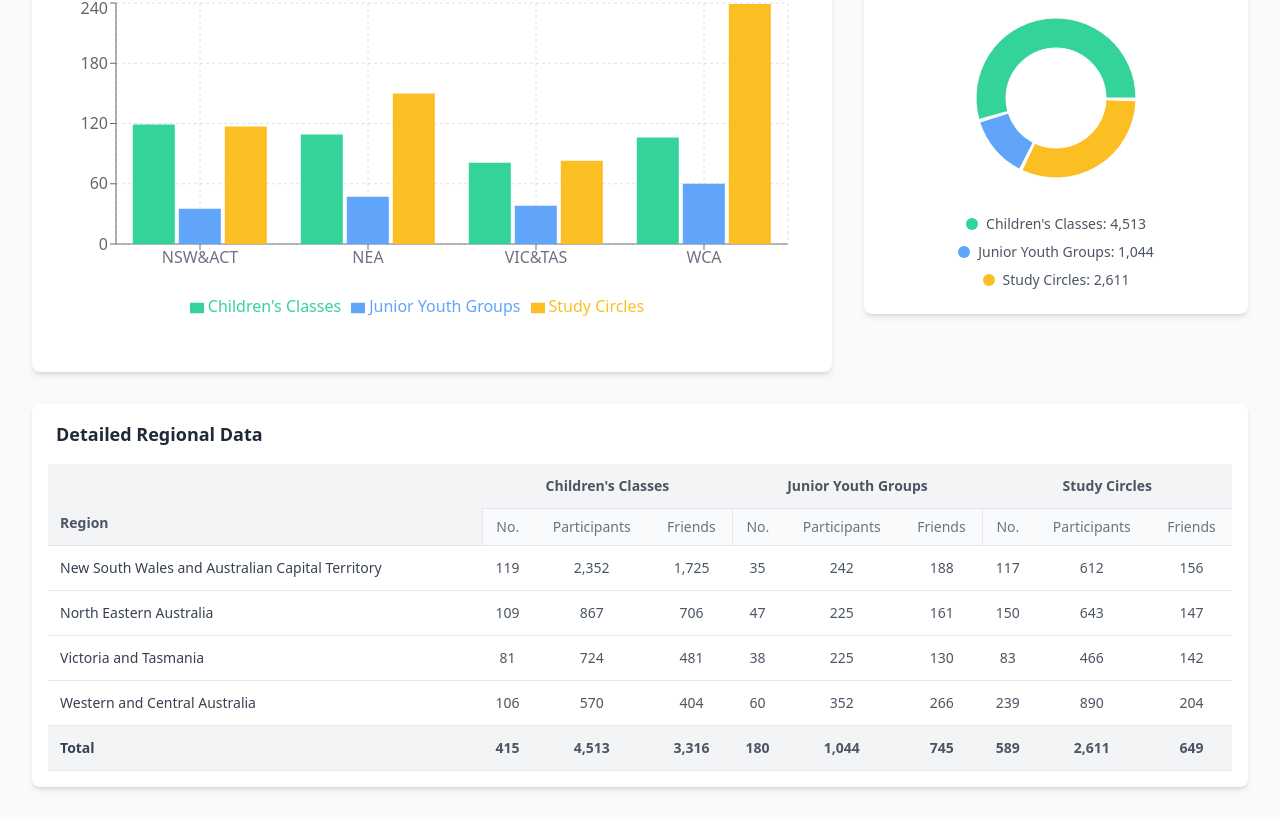
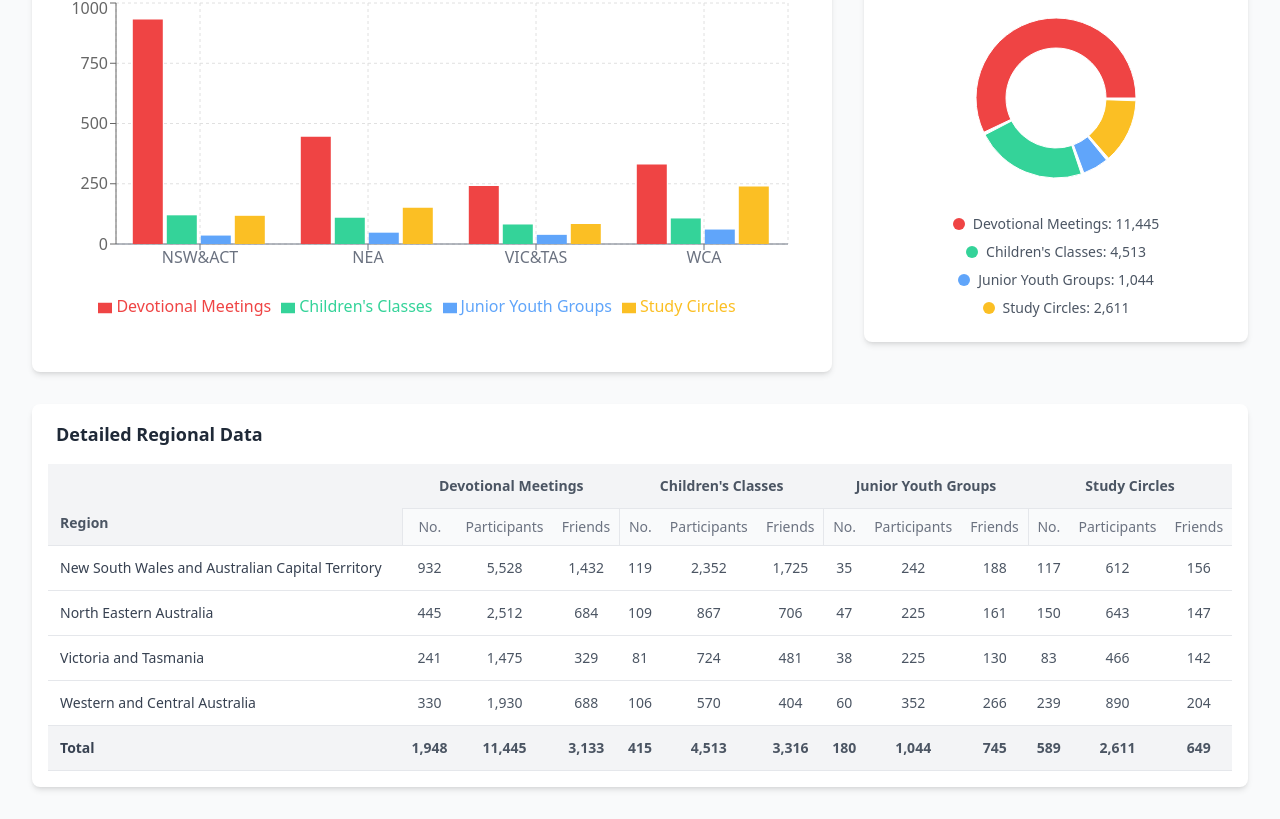
Before and after one commit to ausstatistics/Baha-i-National-Dashboard-Final, a React (Create React App) app: page / in a window 1280 px wide. Shown: the part 943-1762 px from the top of the page. Built offline with nearby package versions, Linux system fonts and the light colour scheme.

Commit message:
Add devotional data regional breakdown and update icons

```diff
--- a/src/App.js
+++ b/src/App.js
@@ -1,6 +1,6 @@
 import React, { useState, useEffect } from 'react';
 import { BarChart, Bar, XAxis, YAxis, CartesianGrid, Tooltip, Legend, ResponsiveContainer, PieChart, Pie, Cell } from 'recharts';
-import { BookOpen, Smile, Sun, Heart } from 'lucide-react';
+import { BookOpen, Baby, Sunrise, HandHeart } from 'lucide-react';
 
 // --- National Data ---
 const nationalData = {
@@ -21,18 +21,18 @@ const milestoneData = [
 
 // --- Regional Static Data ---
 const staticData = [
-    { id: 'NSW_ACT', region: 'New South Wales and Australian Capital Territory', ccCount: 119, ccParticipants: 2352, ccFriends: 1725, jygCount: 35, jygParticipants: 242, jygFriends: 188, scCount: 117, scParticipants: 612, scFriends: 156 },
-    { id: 'NE_AU', region: 'North Eastern Australia', ccCount: 109, ccParticipants: 867, ccFriends: 706, jygCount: 47, jygParticipants: 225, jygFriends: 161, scCount: 150, scParticipants: 643, scFriends: 147 },
-    { id: 'VIC_TAS', region: 'Victoria and Tasmania', ccCount: 81, ccParticipants: 724, ccFriends: 481, jygCount: 38, jygParticipants: 225, jygFriends: 130, scCount: 83, scParticipants: 466, scFriends: 142 },
-    { id: 'WC_AU', region: 'Western and Central Australia', ccCount: 106, ccParticipants: 570, ccFriends: 404, jygCount: 60, jygParticipants: 352, jygFriends: 266, scCount: 239, scParticipants: 890, scFriends: 204 },
+    { id: 'NSW_ACT', region: 'New South Wales and Australian Capital Territory', dmCount: 932, dmParticipants: 5528, dmFriends: 1432, ccCount: 119, ccParticipants: 2352, ccFriends: 1725, jygCount: 35, jygParticipants: 242, jygFriends: 188, scCount: 117, scParticipants: 612, scFriends: 156 },
+    { id: 'NE_AU', region: 'North Eastern Australia', dmCount: 445, dmParticipants: 2512, dmFriends: 684, ccCount: 109, ccParticipants: 867, ccFriends: 706, jygCount: 47, jygParticipants: 225, jygFriends: 161, scCount: 150, scParticipants: 643, scFriends: 147 },
+    { id: 'VIC_TAS', region: 'Victoria and Tasmania', dmCount: 241, dmParticipants: 1475, dmFriends: 329, ccCount: 81, ccParticipants: 724, ccFriends: 481, jygCount: 38, jygParticipants: 225, jygFriends: 130, scCount: 83, scParticipants: 466, scFriends: 142 },
+    { id: 'WC_AU', region: 'Western and Central Australia', dmCount: 330, dmParticipants: 1930, dmFriends: 688, ccCount: 106, ccParticipants: 570, ccFriends: 404, jygCount: 60, jygParticipants: 352, jygFriends: 266, scCount: 239, scParticipants: 890, scFriends: 204 },
 ];
 
 // --- Reusable Components ---
 const NationalOverviewTable = ({ data }) => {
     const activities = [
-        { name: "Devotional Meetings", data: data.devotionalMeetings, icon: Heart, color: 'bg-red-500' },
-        { name: "Children's Classes", data: data.childrensClasses, icon: Smile, color: 'bg-green-500' },
-        { name: "Junior Youth Groups", data: data.juniorYouthGroups, icon: Sun, color: 'bg-blue-500' },
+        { name: "Devotional Meetings", data: data.devotionalMeetings, icon: HandHeart, color: 'bg-red-500' },
+        { name: "Children's Classes", data: data.childrensClasses, icon: Baby, color: 'bg-green-500' },
+        { name: "Junior Youth Groups", data: data.juniorYouthGroups, icon: Sunrise, color: 'bg-blue-500' },
         { name: "Study Circles", data: data.studyCircles, icon: BookOpen, color: 'bg-amber-500' },
     ];
 
@@ -113,6 +113,7 @@ const ActivityChart = ({ data }) => {
 
     const chartData = data.map(d => ({
         region: regionAbbreviations[d.region] || d.region, // Use abbreviation
+        devotionalMeetings: d.dmCount,
         childrensClasses: d.ccCount,
         juniorYouthGroups: d.jygCount,
         studyCircles: d.scCount,
@@ -128,6 +129,7 @@ const ActivityChart = ({ data }) => {
                     <YAxis />
                     <Tooltip contentStyle={{ backgroundColor: 'white', border: '1px solid #e0e0e0', borderRadius: '0.5rem' }} />
                     <Legend wrapperStyle={{ paddingTop: '20px' }} />
+                    <Bar dataKey="devotionalMeetings" name="Devotional Meetings" fill="#ef4444" />
                     <Bar dataKey="childrensClasses" name="Children's Classes" fill="#34d399" />
                     <Bar dataKey="juniorYouthGroups" name="Junior Youth Groups" fill="#60a5fa" />
                     <Bar dataKey="studyCircles" name="Study Circles" fill="#fbbf24" />
@@ -159,11 +161,15 @@ const ActivityDataTable = ({ data }) => {
                     <thead className="bg-gray-100 text-gray-600">
                         <tr>
                             <th rowSpan="2" className="p-3 font-semibold border-b border-gray-200 align-bottom">Region</th>
+                            <th colSpan="3" className="p-3 font-semibold border-b border-gray-200 text-center">Devotional Meetings</th>
                             <th colSpan="3" className="p-3 font-semibold border-b border-gray-200 text-center">Children's Classes</th>
                             <th colSpan="3" className="p-3 font-semibold border-b border-gray-200 text-center">Junior Youth Groups</th>
                             <th colSpan="3" className="p-3 font-semibold border-b border-gray-200 text-center">Study Circles</th>
                         </tr>
                         <tr className="bg-gray-50 text-gray-500">
+                            <th className="p-2 font-medium border-b border-l border-gray-200 text-center">No.</th>
+                            <th className="p-2 font-medium border-b border-gray-200 text-center">Participants</th>
+                            <th className="p-2 font-medium border-b border-gray-200 text-center">Friends</th>
                             <th className="p-2 font-medium border-b border-l border-gray-200 text-center">No.</th>
                             <th className="p-2 font-medium border-b border-gray-200 text-center">Participants</th>
                             <th className="p-2 font-medium border-b border-gray-200 text-center">Friends</th>
@@ -179,7 +185,7 @@ const ActivityDataTable = ({ data }) => {
                         {dataToDisplay.map((row) => (
                             <tr key={row.id} className={`border-b border-gray-200 ${row.region === 'Total' ? 'bg-gray-100 font-bold' : 'bg-white'}`}>
                                 <td className="p-3 text-gray-700">{row.region}</td>
-                                {['ccCount', 'ccParticipants', 'ccFriends', 'jygCount', 'jygParticipants', 'jygFriends', 'scCount', 'scParticipants', 'scFriends'].map(field => (
+                                {['dmCount', 'dmParticipants', 'dmFriends', 'ccCount', 'ccParticipants', 'ccFriends', 'jygCount', 'jygParticipants', 'jygFriends', 'scCount', 'scParticipants', 'scFriends'].map(field => (
                                     <td key={field} className="p-2 text-gray-600 text-center">
                                         {row[field]?.toLocaleString() || 0}
                                     </td>
@@ -197,12 +203,14 @@ const ActivityDataTable = ({ data }) => {
 const ParticipantDistribution = ({ data }) => {
     if (!data || data.length === 0) return null;
     const totals = data.reduce((acc, curr) => ({
+        dmParticipants: (acc.dmParticipants || 0) + curr.dmParticipants,
         ccParticipants: (acc.ccParticipants || 0) + curr.ccParticipants,
         jygParticipants: (acc.jygParticipants || 0) + curr.jygParticipants,
         scParticipants: (acc.scParticipants || 0) + curr.scParticipants,
     }), {});
 
     const participantDistributionData = [
+        { name: 'Devotional Meetings', value: totals.dmParticipants, fill: '#ef4444' },
         { name: 'Children\'s Classes', value: totals.ccParticipants, fill: '#34d399' },
         { name: 'Junior Youth Groups', value: totals.jygParticipants, fill: '#60a5fa' },
         { name: 'Study Circles', value: totals.scParticipants, fill: '#fbbf24' },
```
